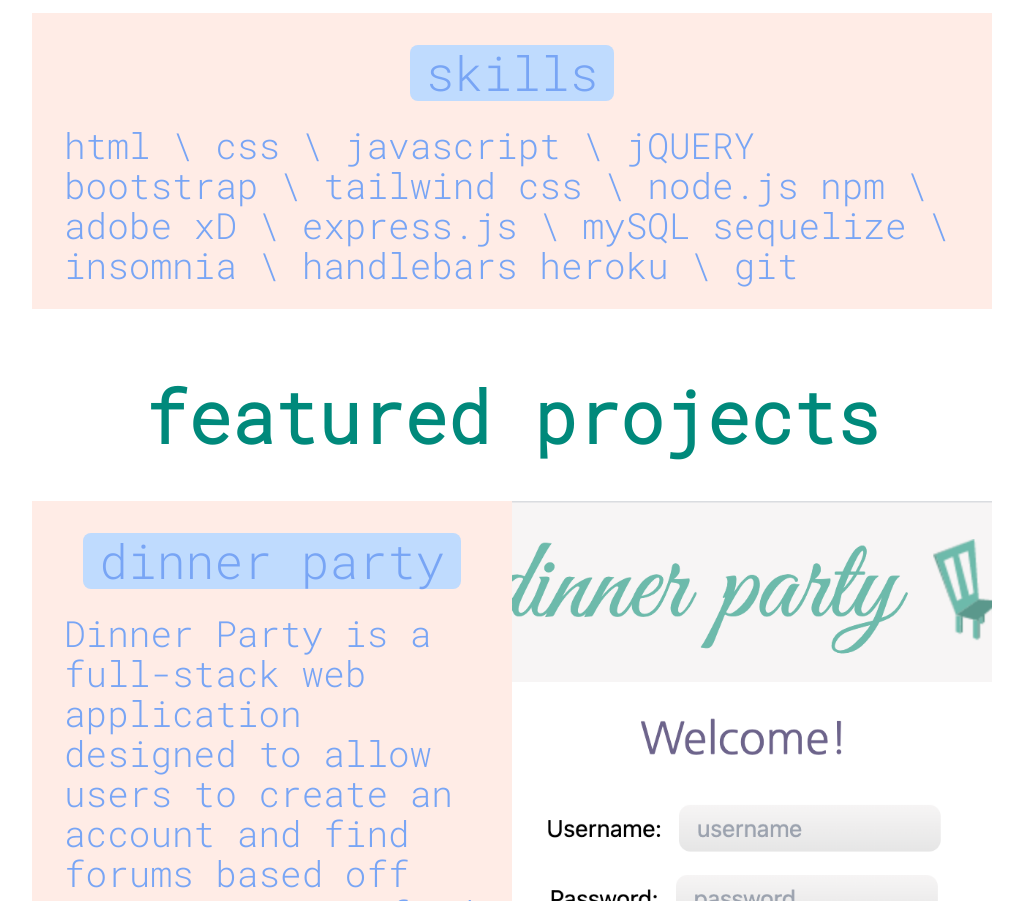
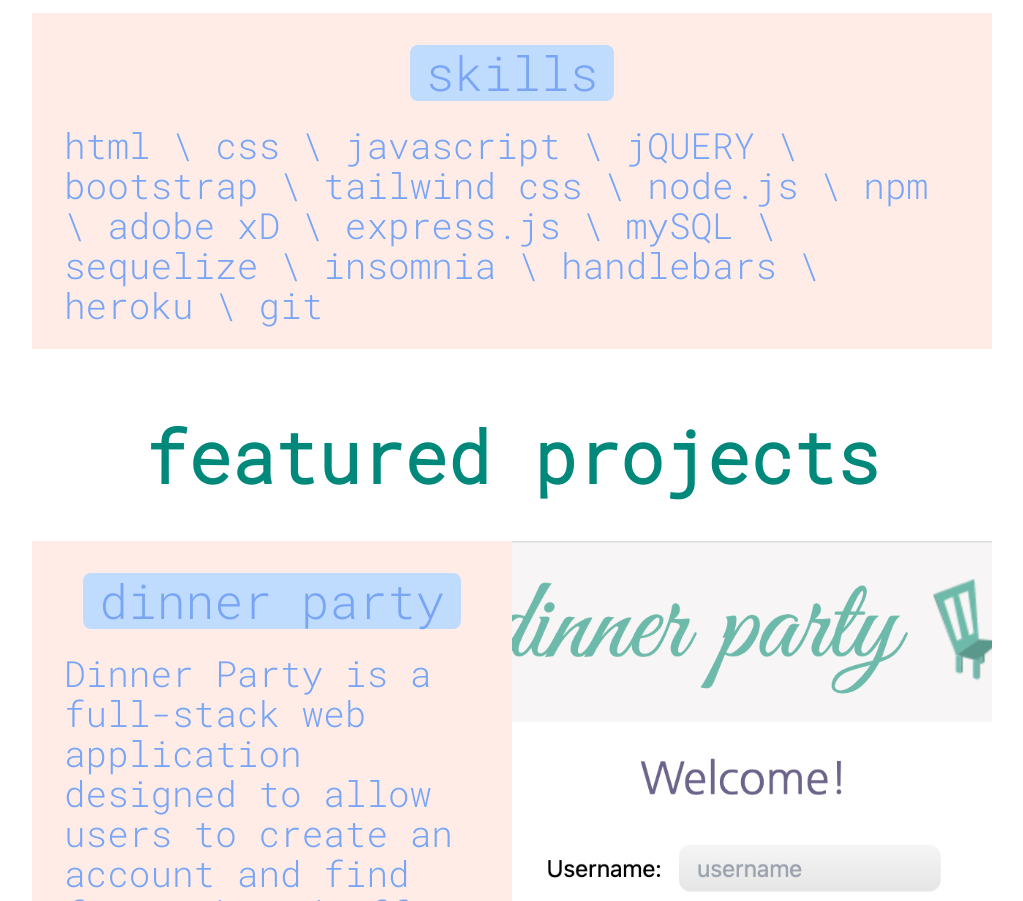
Before and after one commit to kellylotz7/professional-repository, a plain HTML site: page index.html in a window 1280 px wide. Shown: the part 875-1776 px from the top of the page, without its empty margins (128-1151 px from the left). Drawn offline with nearby package versions, Linux system fonts and the light colour scheme.

Commit message:
text fix

```diff
--- a/index.html
+++ b/index.html
@@ -42,10 +42,11 @@
         </div>
         <div class="w-full flex flex-col items-center w-1/2 border-t-8 border-white">
             <p class="flex-2 flex-items-center py-1 px-4 mt-4 text-lg md:text-3xl lg:text-5xl lg:mt-8 rounded-lg bg-blue-200 ">skills</p>
-            <p class="px-4 pt-2 pb-4 md:py-4 md:px-6 md:text-2xl lg:text-4xl lg:py-6 lg:px-8">html \ css \ javascript \ jQUERY
-                bootstrap \ tailwind css \ node.js
-                npm \ adobe xD \ express.js \ mySQL
-                sequelize \ insomnia \ handlebars
+            <p class="px-4 pt-2 pb-4 md:py-4 md:px-6 md:text-2xl lg:text-4xl lg:py-6 lg:px-8">
+                html \ css \ javascript \ jQUERY \
+                bootstrap \ tailwind css \ node.js \
+                npm \ adobe xD \ express.js \ mySQL \
+                sequelize \ insomnia \ handlebars \
                 heroku \ git</p>
     </div>
     </div>
```
